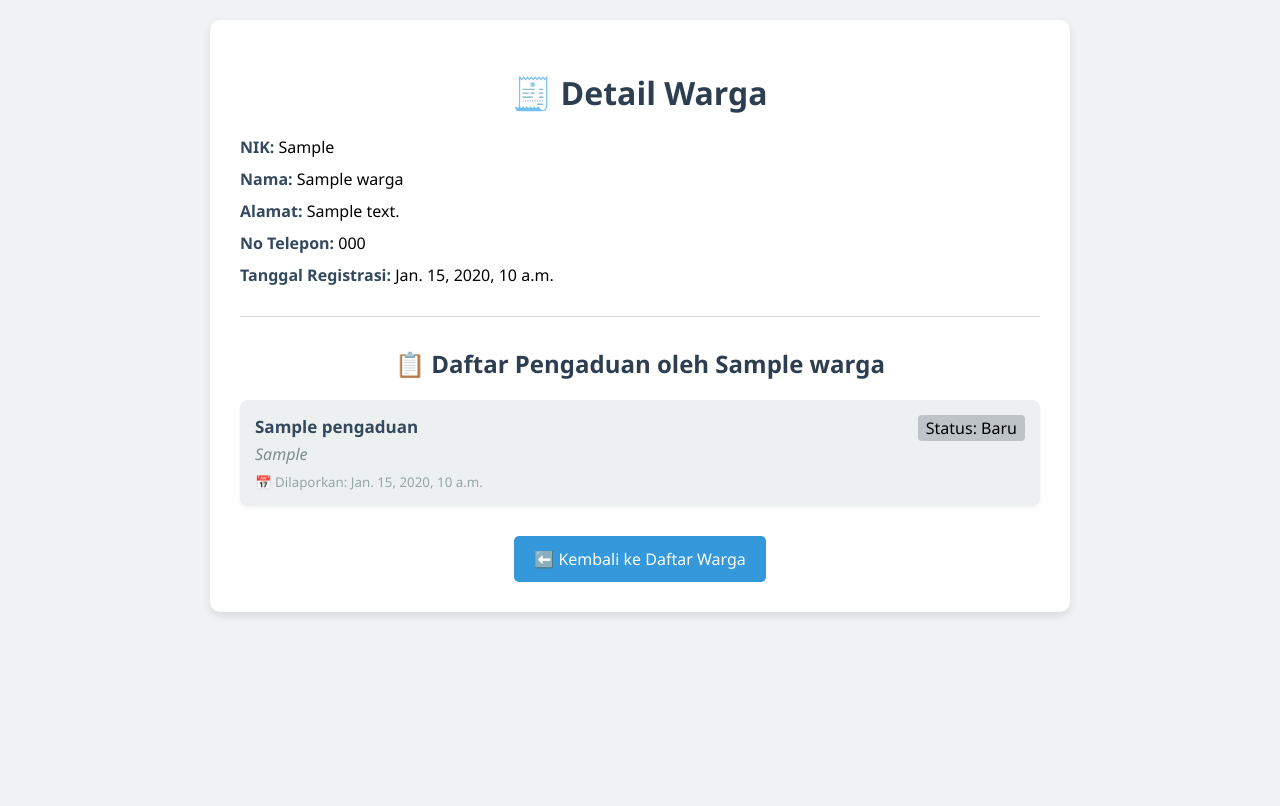
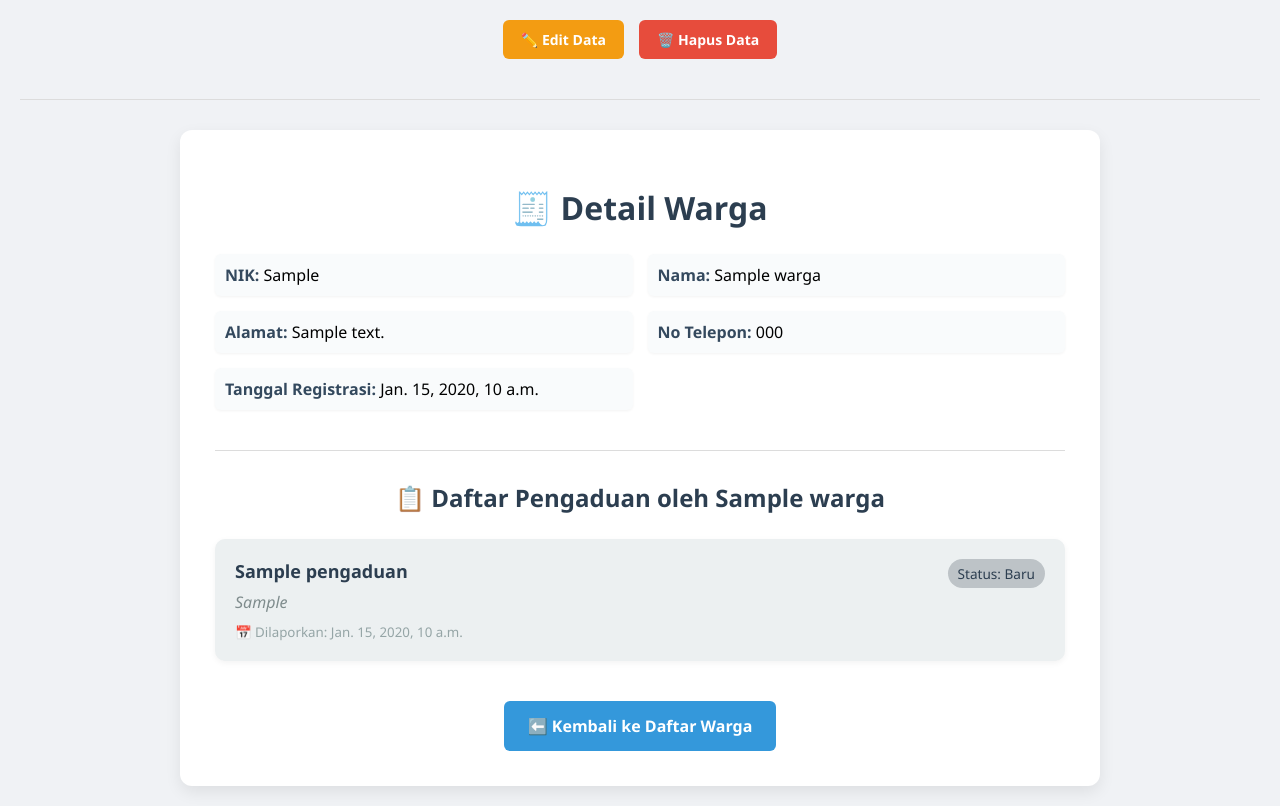
Before and after one commit to dimpradana/data_kelurahan, a Django app: page /warga/1/ in a window 1280 px wide. Before the commit the page ends 616 px from the top, so only its background shows below. Run offline with Django 5.2, Linux system fonts and the light colour scheme; tables that the repository leaves empty hold one stand-in row (values such as "Sample post").

Commit message:
Modul 4: Implementasi UpdateView & DeleteView untuk Warga dan Pengaduan

```diff
--- a/warga/templates/warga/warga_detail.html
+++ b/warga/templates/warga/warga_detail.html
@@ -1,6 +1,7 @@
 <!DOCTYPE html>
-<html>
+<html lang="id">
 <head>
+    <meta charset="UTF-8">
     <title>Detail Warga</title>
     <style>
         body {
@@ -11,25 +12,37 @@
         }
 
         .container {
-            max-width: 800px;
+            max-width: 850px;
             margin: auto;
             background-color: #fff;
-            padding: 30px;
-            border-radius: 10px;
-            box-shadow: 0 4px 8px rgba(0,0,0,0.1);
+            padding: 35px;
+            border-radius: 12px;
+            box-shadow: 0 6px 16px rgba(0,0,0,0.08);
         }
 
         h1, h2 {
             color: #2c3e50;
             text-align: center;
+            margin-bottom: 25px;
         }
 
-        p {
-            font-size: 16px;
-            margin: 10px 0;
+        .info {
+            display: grid;
+            grid-template-columns: 1fr 1fr;
+            gap: 15px;
+            margin-bottom: 30px;
         }
 
-        strong {
+        .info p {
+            font-size: 16px;
+            margin: 0;
+            padding: 10px;
+            background-color: #f9fbfc;
+            border-radius: 6px;
+            box-shadow: 0 1px 3px rgba(0,0,0,0.05);
+        }
+
+        .info strong {
             color: #34495e;
         }
 
@@ -41,61 +54,124 @@
         li {
             background-color: #ecf0f1;
             margin-bottom: 15px;
-            padding: 15px;
-            border-radius: 8px;
-            box-shadow: 0 2px 4px rgba(0,0,0,0.05);
+            padding: 20px;
+            border-radius: 10px;
+            box-shadow: 0 2px 6px rgba(0,0,0,0.05);
+            position: relative;
         }
 
         li strong {
-            font-size: 17px;
+            font-size: 18px;
+            color: #2c3e50;
+        }
+
+        .badge {
+            position: absolute;
+            top: 20px;
+            right: 20px;
+            background-color: #bdc3c7;
+            padding: 5px 10px;
+            border-radius: 20px;
+            font-size: 0.85em;
+            color: #2c3e50;
         }
 
         li em {
             display: block;
-            margin-top: 5px;
+            margin-top: 8px;
             color: #7f8c8d;
         }
 
         li small {
             display: block;
-            margin-top: 8px;
+            margin-top: 10px;
             color: #95a5a6;
         }
 
-        a {
+        .empty {
+            text-align: center;
+            color: #7f8c8d;
+            font-style: italic;
+            margin-top: 20px;
+        }
+
+        a.button {
             display: block;
             text-align: center;
-            margin-top: 30px;
+            margin-top: 40px;
             text-decoration: none;
             background-color: #3498db;
             color: white;
-            padding: 12px 20px;
-            border-radius: 5px;
+            padding: 14px 24px;
+            border-radius: 6px;
+            font-weight: bold;
+            transition: background-color 0.3s ease;
             width: fit-content;
             margin-left: auto;
             margin-right: auto;
-            transition: background-color 0.3s ease;
         }
 
-        a:hover {
+        a.button:hover {
             background-color: #2980b9;
         }
 
         hr {
-            margin: 30px 0;
+            margin: 40px 0 30px;
             border: none;
             border-top: 1px solid #dcdcdc;
+        }
+
+        .action-buttons {
+            display: flex;
+            justify-content: center;
+            gap: 15px;
+            margin-bottom: 20px;
+        }
+
+        .action-buttons a {
+            text-decoration: none;
+            padding: 10px 18px;
+            border-radius: 6px;
+            font-weight: bold;
+            font-size: 14px;
+            transition: background-color 0.3s ease;
+            display: inline-block;
+        }
+
+        .edit-btn {
+            background-color: #f39c12;
+            color: white;
+        }
+
+        .edit-btn:hover {
+            background-color: #e67e22;
+        }
+
+        .delete-btn {
+            background-color: #e74c3c;
+            color: white;
+        }
+
+        .delete-btn:hover {
+            background-color: #c0392b;
         }
     </style>
 </head>
 <body>
+    <div class="action-buttons">
+        <a href="{% url 'warga-edit' object.pk %}" class="edit-btn">✏️ Edit Data</a>
+        <a href="{% url 'warga-hapus' object.pk %}" class="delete-btn">🗑️ Hapus Data</a>
+    </div>
+    <hr>
     <div class="container">
         <h1>🧾 Detail Warga</h1>
-        <p><strong>NIK:</strong> {{ object.nik }}</p>
-        <p><strong>Nama:</strong> {{ object.nama_lengkap }}</p>
-        <p><strong>Alamat:</strong> {{ object.alamat }}</p>
-        <p><strong>No Telepon:</strong> {{ object.no_telepon|default:"Tidak ada" }}</p>
-        <p><strong>Tanggal Registrasi:</strong> {{ object.tanggal_registrasi }}</p>
+        <div class="info">
+            <p><strong>NIK:</strong> {{ object.nik }}</p>
+            <p><strong>Nama:</strong> {{ object.nama_lengkap }}</p>
+            <p><strong>Alamat:</strong> {{ object.alamat }}</p>
+            <p><strong>No Telepon:</strong> {{ object.no_telepon|default:"Tidak ada" }}</p>
+            <p><strong>Tanggal Registrasi:</strong> {{ object.tanggal_registrasi }}</p>
+        </div>
 
         <hr>
         <h2>📋 Daftar Pengaduan oleh {{ object.nama_lengkap }}</h2>
@@ -103,18 +179,16 @@
             {% for aduan in object.pengaduan.all %}
                 <li>
                     <strong>{{ aduan.judul }}</strong>
-                    <span style="float:right; background-color:#bdc3c7; padding:2px 8px; border-radius:4px;">
-                        Status: {{ aduan.get_status_display }}
-                    </span>
+                    <span class="badge">Status: {{ aduan.get_status_display }}</span>
                     <em>{{ aduan.deskripsi }}</em>
                     <small>📅 Dilaporkan: {{ aduan.tanggal_lapor }}</small>
                 </li>
             {% empty %}
-                <li>⚠️ Warga ini belum pernah membuat pengaduan.</li>
+                <div class="empty">⚠️ Warga ini belum pernah membuat pengaduan.</div>
             {% endfor %}
         </ul>
 
-        <a href="{% url 'warga-list' %}">⬅️ Kembali ke Daftar Warga</a>
+        <a href="{% url 'warga-list' %}" class="button">⬅️ Kembali ke Daftar Warga</a>
     </div>
 </body>
 </html>
--- a/warga/urls.py
+++ b/warga/urls.py
@@ -4,14 +4,24 @@ from .views import (
     WargaDetailView,
     PengaduanListView,
     WargaCreateView,
-    PengaduanCreateView
+    PengaduanCreateView,
+    WargaUpdateView,
+    WargaDeleteView,
+    PengaduanUpdateView,
+    PengaduanDeleteView
 )
 
 urlpatterns = [
     path('', WargaListView.as_view(), name='warga-list'),
     path('tambah/', WargaCreateView.as_view(), name='warga-tambah'),
-    path('<int:pk>/', WargaDetailView.as_view(), name='warga-detail'),
     path('pengaduan/tambah/', PengaduanCreateView.as_view(), name='pengaduan-tambah'),
     path('pengaduan/', PengaduanListView.as_view(), name='pengaduan-list'),
+    path('<int:pk>/edit/', WargaUpdateView.as_view(), name='warga-edit'),
+    path('<int:pk>/hapus/', WargaDeleteView.as_view(), name='warga-hapus'),
+    path('<int:pk>/', WargaDetailView.as_view(), name='warga-detail'),
+     path('pengaduan/', PengaduanListView.as_view(), name='pengaduan-list'),
+    path('pengaduan/tambah/', PengaduanCreateView.as_view(), name='pengaduan-tambah'),
+    path('pengaduan/<int:pk>/edit/', PengaduanUpdateView.as_view(), name='pengaduan-edit'),
+    path('pengaduan/<int:pk>/hapus/', PengaduanDeleteView.as_view(), name='pengaduan-hapus'),
 
 ]
--- a/warga/views.py
+++ b/warga/views.py
@@ -1,6 +1,6 @@
 
 from django.urls import reverse_lazy
-from django.views.generic import ListView, DetailView, CreateView
+from django.views.generic import ListView, DetailView, CreateView, UpdateView, DeleteView
 from .models import Warga, Pengaduan
 from .forms import WargaForm
 from .forms import WargaForm, PengaduanForm
@@ -34,3 +34,25 @@ class PengaduanCreateView(CreateView):
     form_class = PengaduanForm
     template_name = 'warga/pengaduan_form.html'
     success_url = reverse_lazy('pengaduan-list')
+
+class WargaUpdateView(UpdateView):
+    model = Warga
+    form_class = WargaForm
+    template_name = 'warga/warga_form.html'
+    success_url = reverse_lazy('warga-list')
+
+class WargaDeleteView(DeleteView):
+    model = Warga
+    template_name = 'warga/warga_confirm_delete.html'
+    success_url = reverse_lazy('warga-list')
+
+class PengaduanUpdateView(UpdateView):
+    model = Pengaduan
+    form_class = PengaduanForm
+    template_name = 'warga/pengaduan_form.html'
+    success_url = reverse_lazy('pengaduan-list')
+
+class PengaduanDeleteView(DeleteView):
+    model = Pengaduan
+    template_name = 'warga/pengaduan_confirm_delete.html'
+    success_url = reverse_lazy('pengaduan-list')
```
Also changed, not shown: warga/templates/warga/pengaduan_confirm_delete.html (added, +77 -0 lines), warga/templates/warga/pengaduan_form.html (+45 -11 lines), warga/templates/warga/pengaduan_list.html (+91 -24 lines), warga/templates/warga/warga_confirm_delete.html (added, +90 -0 lines), warga/templates/warga/warga_form.html (+46 -12 lines), warga/templates/warga/warga_list.html (+29 -18 lines).
